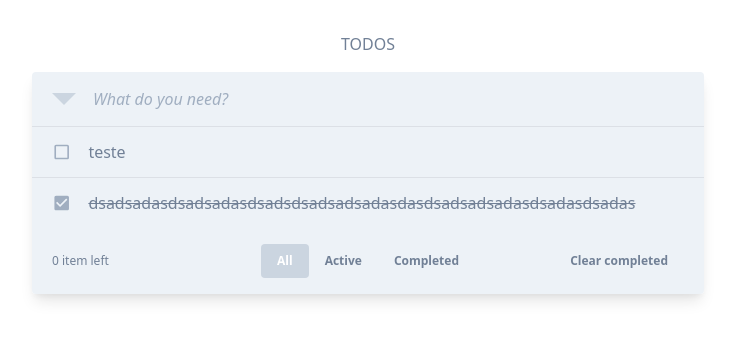
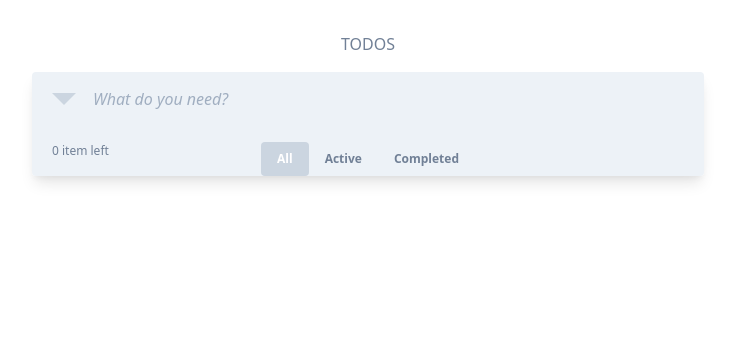
Before and after one commit to wdtamagi/xstate-poc, a React (Create React App) app: page / in a window 1280 px wide. Shown: the top 340 px of the page, without its empty margins (272-1007 px from the left). Built offline with nearby package versions, Linux system fonts and the light colour scheme.

Commit message:
feat: Added context for state machine

```diff
--- a/src/containers/Todos/Todos.tsx
+++ b/src/containers/Todos/Todos.tsx
@@ -1,6 +1,59 @@
 import React from "react";
+import { useMachine } from "@xstate/react";
+import { todosMachine } from "../../stateMachine/todosMachine";
 import Todo from "./components/Todo/index";
 import Footer from "./components/Footer/index";
+
+const Todos = () => {
+  const [state, send] = useMachine(todosMachine);
+  const { todo, todos } = state.context;
+
+  const onChangeView = (view: string) => send(`SHOW.${view}`);
+  const anyTodoDone = todos.some((item) => item.checked);
+
+  return (
+    <div className="max-w-2xl rounded overflow-hidden shadow-lg mx-auto">
+      <div className="flex flex-row px-5 bg-gray-200">
+        <button
+          style={{ outline: "none" }}
+          className="flex items-center rounded rounded-r-none font-bold"
+        >
+          <DownIcon />
+        </button>
+        <input
+          style={{ outline: "none" }}
+          className="appearance-none block w-full bg-gray-200 text-gray-700 border border-gray-200 py-4 pl-4 leading-tight italic"
+          id="grid-last-name"
+          type="text"
+          placeholder="What do you need?"
+          onChange={(e) =>
+            send({
+              type: "NEWTODO.CHANGE",
+              value: e.target.value,
+            })
+          }
+          value={state.context.todo}
+        />
+      </div>
+      <ul>
+        {todos.map((item, index) => (
+          <Todo
+            key={`todo_${index}`}
+            text={item.text}
+            checked={item.checked}
+            onClick={() => null}
+          />
+        ))}
+      </ul>
+      <Footer
+        remaining={0}
+        activeView={state.value.toString()}
+        onChangeView={onChangeView}
+        anyTodoDone={anyTodoDone}
+      />
+    </div>
+  );
+};
 
 const DownIcon = () => {
   return (
@@ -36,44 +89,4 @@ const DownIcon = () => {
   );
 };
 
-const Todos = () => {
-  return (
-    <div className="max-w-2xl rounded overflow-hidden shadow-lg mx-auto">
-      <div className="flex flex-row px-5 bg-gray-200">
-        <button
-          style={{ outline: "none" }}
-          className="flex items-center rounded rounded-r-none font-bold"
-        >
-          <DownIcon />
-        </button>
-        <input
-          style={{ outline: "none" }}
-          className="appearance-none block w-full bg-gray-200 text-gray-700 border border-gray-200 py-4 pl-4 leading-tight italic"
-          id="grid-last-name"
-          type="text"
-          placeholder="What do you need?"
-        />
-      </div>
-      <ul>
-        {[
-          { text: "teste", checked: false },
-          {
-            text:
-              "dsadsadasdsadsadasdsadsdsadsadsadasdasdsadsadsadasdsadasdsadas",
-            checked: true,
-          },
-        ].map((item, index) => (
-          <Todo
-            key={`todo_${index}`}
-            text={item.text}
-            checked={item.checked}
-            onClick={() => null}
-          />
-        ))}
-      </ul>
-      <Footer />
-    </div>
-  );
-};
-
 export default Todos;
--- a/src/containers/Todos/components/Footer/Footer.tsx
+++ b/src/containers/Todos/components/Footer/Footer.tsx
@@ -1,10 +1,22 @@
 import React from "react";
-import { useMachine } from "@xstate/react";
-import { todosMachine } from "../../../../stateMachine/todosMachine";
 
-const Footer = ({ remaining = 0 }) => {
-  const [current, send] = useMachine(todosMachine);
+interface IFooterProps {
+  /** The remainings todos*/
+  remaining: number;
+  /** The active view */
+  activeView: string;
+  /** The handler to control active view */
+  onChangeView: (view: string) => void;
+  /** The control for clear button */
+  anyTodoDone: boolean;
+}
 
+const Footer = ({
+  remaining,
+  activeView,
+  onChangeView,
+  anyTodoDone,
+}: IFooterProps) => {
   const getButtonClass = (active: boolean = false) =>
     `hover:bg-gray-400 font-semibold hover:text-white py-2 px-4 rounded ${
       active ? "bg-gray-400 text-white" : "bg-transparent text-gray-600"
@@ -16,32 +28,34 @@ const Footer = ({ remaining = 0 }) => {
       <div className="absolute h-full inset-0 m-0 p-0 text-center px-5 py-4">
         <button
           style={{ outline: "none" }}
-          className={getButtonClass(current.matches("all"))}
-          onClick={() => send("SHOW.all")}
+          className={getButtonClass(activeView === "all")}
+          onClick={() => onChangeView("all")}
         >
           All
         </button>
         <button
           style={{ outline: "none" }}
-          className={getButtonClass(current.matches("active"))}
-          onClick={() => send("SHOW.active")}
+          className={getButtonClass(activeView === "active")}
+          onClick={() => onChangeView("active")}
         >
           Active
         </button>
         <button
           style={{ outline: "none" }}
-          className={getButtonClass(current.matches("completed"))}
-          onClick={() => send("SHOW.completed")}
+          className={getButtonClass(activeView === "completed")}
+          onClick={() => onChangeView("completed")}
         >
           Completed
         </button>
       </div>
+      {anyTodoDone && (
         <button
           style={{ outline: "none" }}
           className={`${getButtonClass()} z-10`}
         >
           Clear completed
         </button>
+      )}
     </div>
   );
 };
--- a/src/stateMachine/todosMachine.ts
+++ b/src/stateMachine/todosMachine.ts
@@ -1,6 +1,16 @@
-import { Machine } from "xstate";
+import { Machine, assign } from "xstate";
 
-export const todosMachine = Machine({
+interface ITodo {
+  text: string;
+  checked: boolean;
+}
+
+interface ITodosContext {
+  todo: string;
+  todos: Array<ITodo>;
+}
+
+export const todosMachine = Machine<ITodosContext>({
   id: "todos",
   initial: "all",
   states: {
@@ -8,9 +18,18 @@ export const todosMachine = Machine({
     active: {},
     completed: {},
   },
+  context: {
+    todo: "",
+    todos: [],
+  },
   on: {
     "SHOW.all": ".all",
     "SHOW.active": ".active",
     "SHOW.completed": ".completed",
+    "NEWTODO.CHANGE": {
+      actions: assign({
+        todo: (ctx, e) => e.value,
+      }),
+    },
   },
 });
```
Lines whose indentation alone changed are shown as unchanged.
